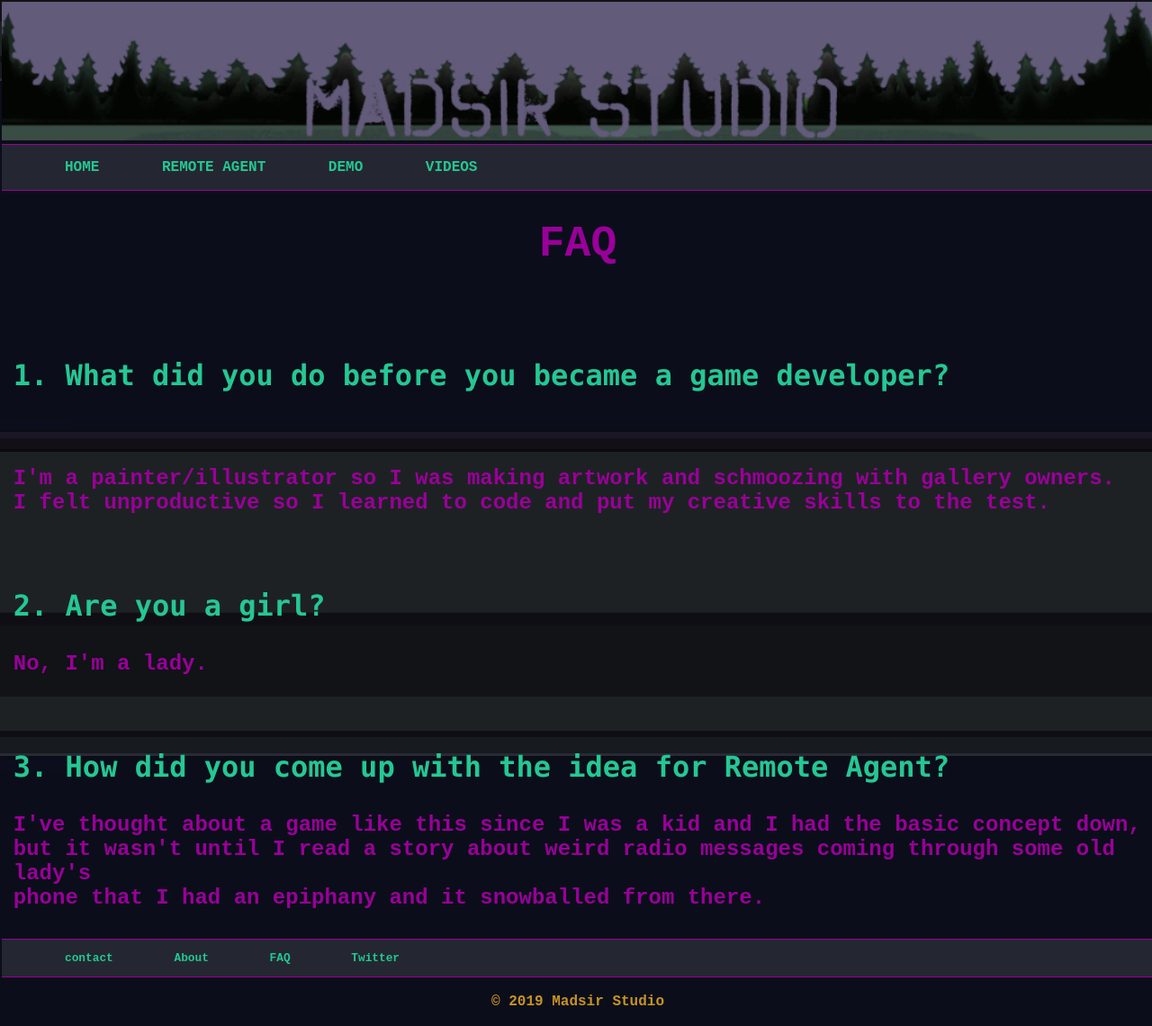
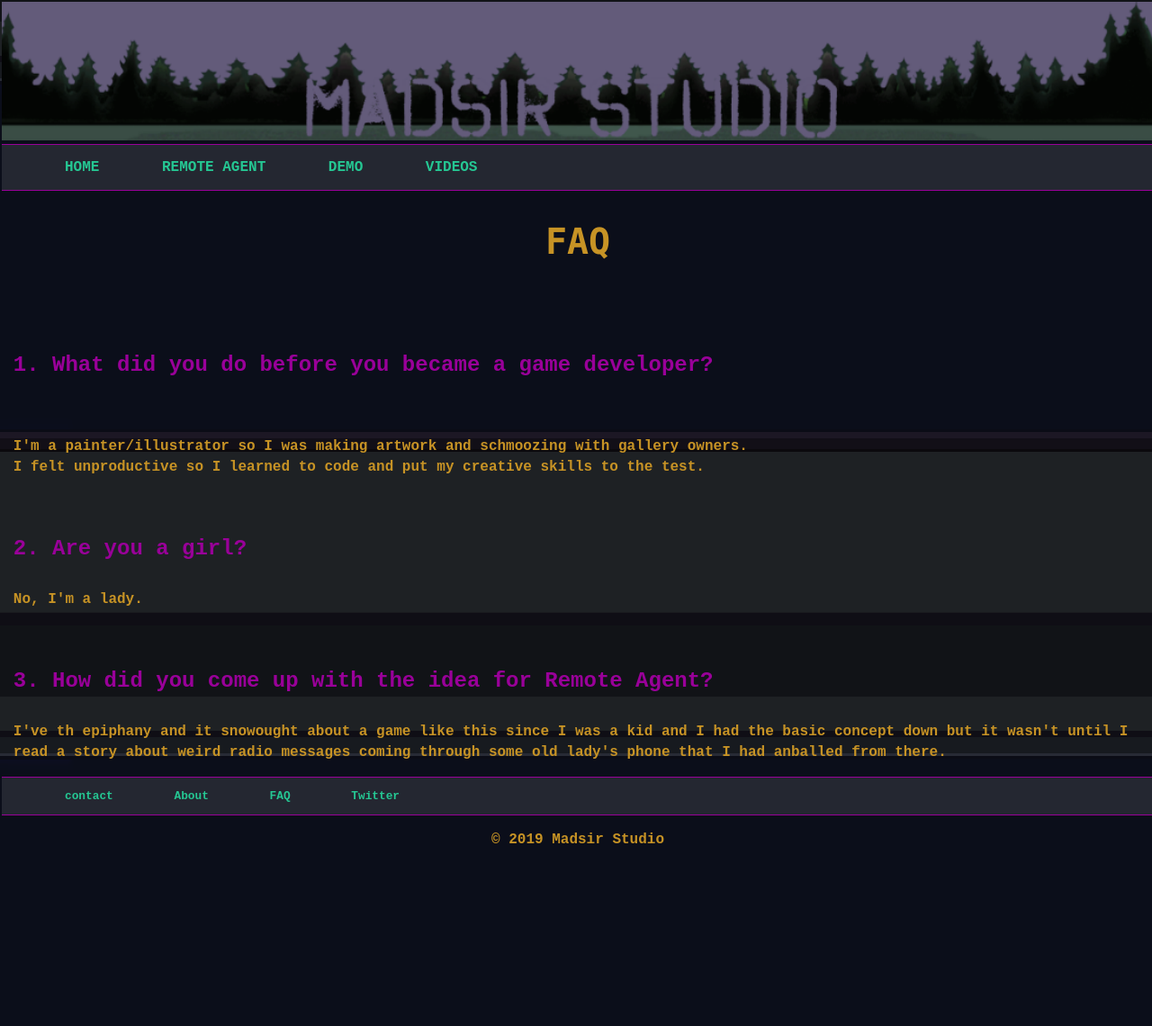
Before and after one commit to Madsir/madsirstudio.github.io, a Jekyll site: the page built from faq/index.html, in a window 1280 px wide. Shown: the whole page at 90% size. Built offline with Jekyll 4.4.1, drawn with Linux system fonts in a browser that asks for light colours; after the commit the page ends 960 px from its top, so only the background shows below that.

Commit message:
Update index.html

```diff
--- a/faq/index.html
+++ b/faq/index.html
@@ -4,20 +4,18 @@ title: FAQ
 ---
 <body>
   <center>
-  <h1> FAQ </h1>
+  <h2> FAQ </h2>
   </center>
   <br>
   <br>
-  <h3>1. What did you do before you became a game developer?</h3>
+  <h4>1. What did you do before you became a game developer?</h4>
  <br>
-  <h4>I'm a painter/illustrator so I was making artwork and schmoozing with gallery owners.<br>
-    I felt unproductive so I learned to code and put my creative skills to the test.</h4>
+  <p>I'm a painter/illustrator so I was making artwork and schmoozing with gallery owners.<br>
+    I felt unproductive so I learned to code and put my creative skills to the test.</p>
   <br>
-  <h3>2. Are you a girl?
-    <h4> No, I'm a lady. </h4>
+  <h4>2. Are you a girl?</h4>
+    <p> No, I'm a lady. </p>
     <br>
-    <h3>3. How did you come up with the idea for Remote Agent?</h3>
-    <h4> I've thought about a game like this since I was a kid and I had the basic concept down,<br>
-      but it wasn't until I read a story about weird radio messages coming through some old lady's<br>
-      phone that I had an epiphany and it snowballed from there.</h4>
+    <h4>3. How did you come up with the idea for Remote Agent?</h4>
+    <p> I've th epiphany and it snowought about a game like this since I was a kid and I had the basic concept down but it wasn't until I read a story about weird radio messages coming through some old lady's phone that I had anballed from there.</p>
     </body>
```
